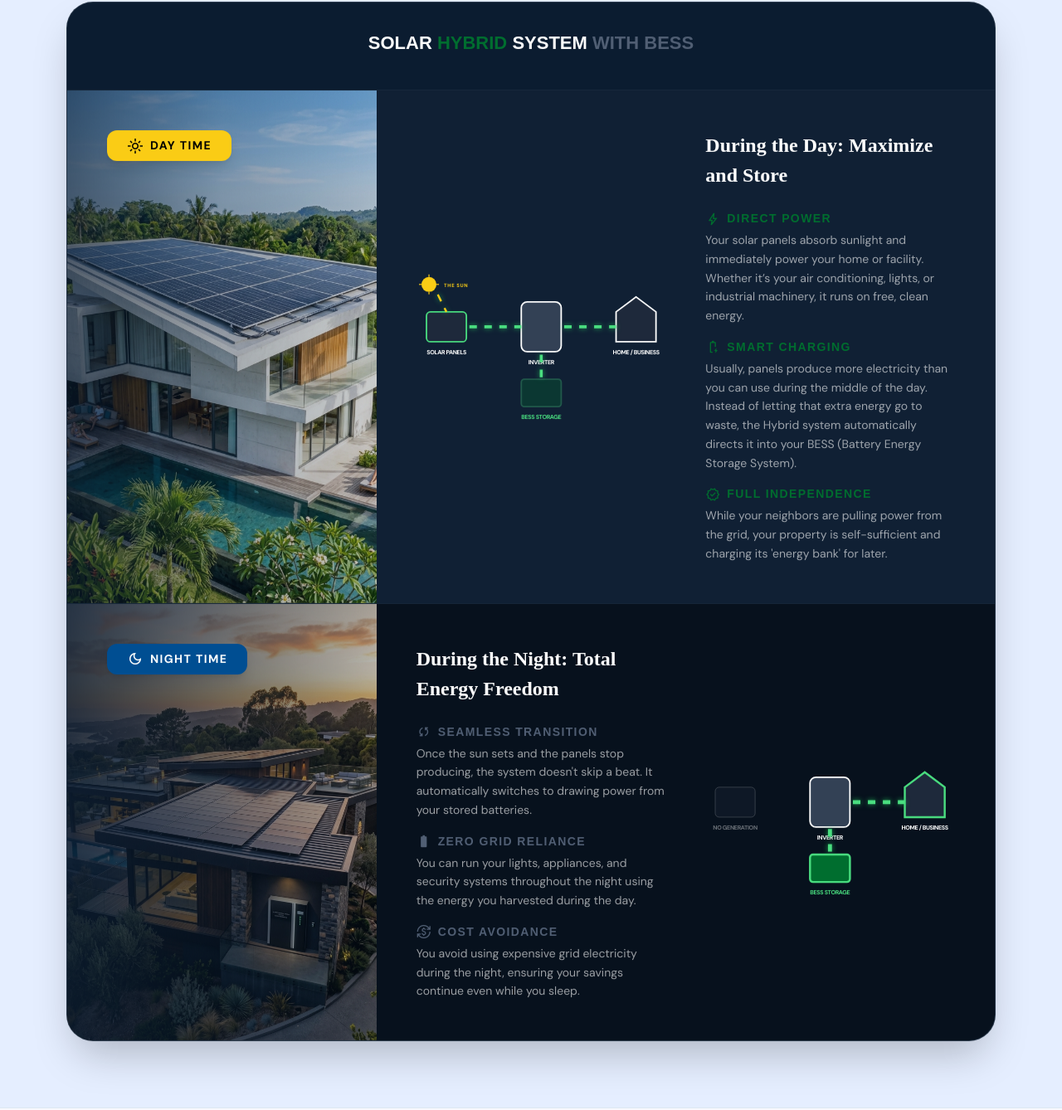
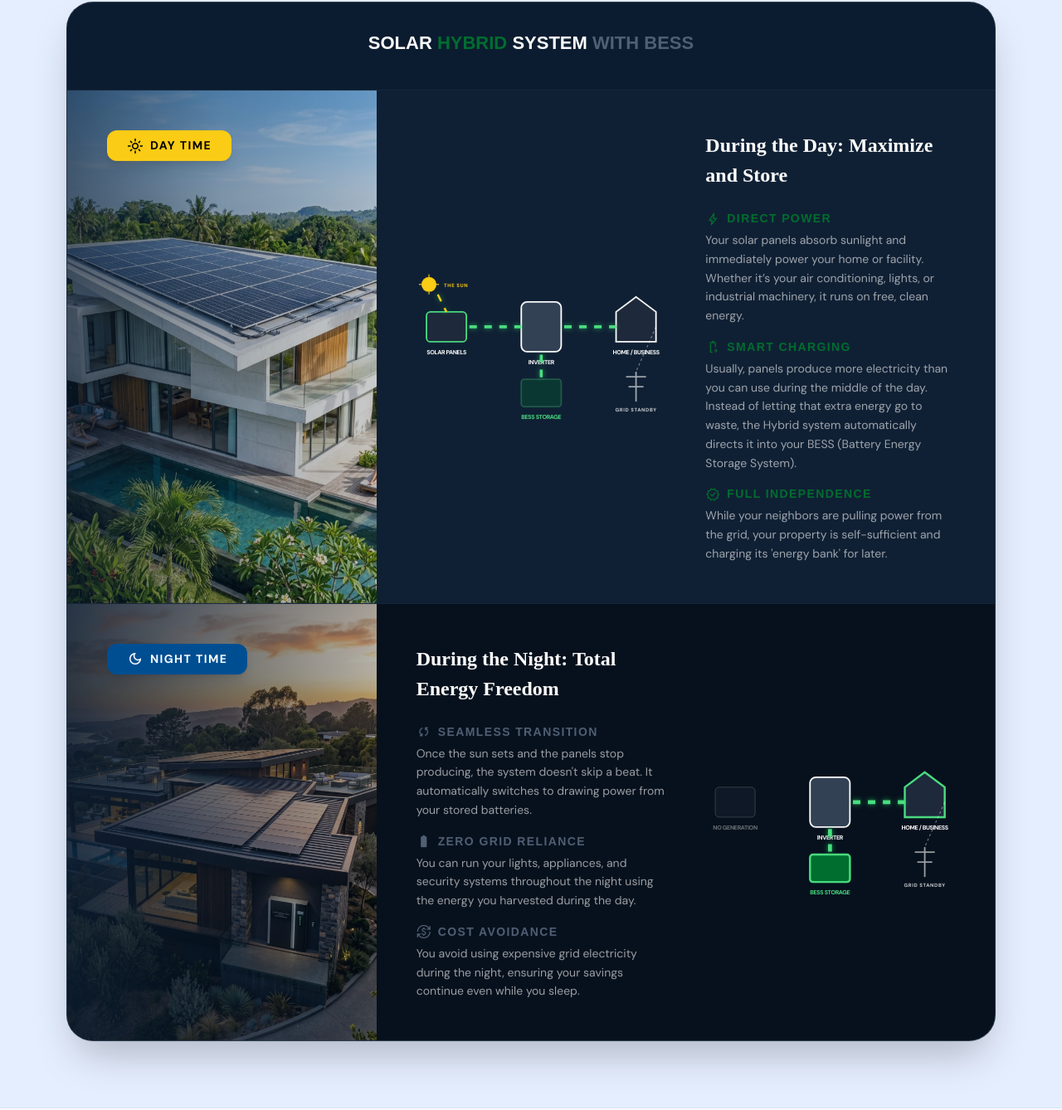
Before and after one commit to davetanyongrui-ops/mysolar.id1, a plain HTML site: page how-it-works.html in a window 1280 px wide. Shown: the part 1209-2547 px from the top of the page at 83% size. Drawn offline with nearby package versions, Linux system fonts and the light colour scheme; a web font is replaced by a local one.

Commit message:
Add Grid Standby visualization in how-it-works.html

```diff
--- a/how-it-works.html
+++ b/how-it-works.html
@@ -250,6 +250,12 @@
                       <path d="M100 110 L210 110" stroke="#4ade80" stroke-width="6" fill="none" class="flow-line-active" />
                       <path d="M290 110 L400 110" stroke="#4ade80" stroke-width="6" fill="none" class="flow-line-active" />
                       <path d="M250 160 L250 215" stroke="#4ade80" stroke-width="6" fill="none" class="flow-line-active" />
+                      <!-- Grid (Standby) -->
+                      <g>
+                        <path d="M440 200 L440 260 M420 210 L460 210 M425 230 L455 230" stroke="white" stroke-width="3" opacity="0.6" />
+                        <line x1="480" y1="110" x2="440" y2="200" stroke="white" stroke-width="2" stroke-dasharray="5,5" opacity="0.4" />
+                        <text x="440" y="280" fill="white" font-size="10" font-weight="900" text-anchor="middle" class="uppercase tracking-widest" opacity="0.8">Grid Standby</text>
+                      </g>
                   </svg>
               </div>
               <div class="flex flex-col gap-6">
@@ -327,6 +333,12 @@
                       <!-- Flow Lines -->
                       <path d="M250 215 L250 160" stroke="#4ade80" stroke-width="8" fill="none" class="flow-line-active" />
                       <path d="M290 110 L400 110" stroke="#4ade80" stroke-width="8" fill="none" class="flow-line-active" />
+                      <!-- Grid (Standby) -->
+                      <g>
+                        <path d="M440 200 L440 260 M420 210 L460 210 M425 230 L455 230" stroke="white" stroke-width="3" opacity="0.6" />
+                        <line x1="480" y1="110" x2="440" y2="200" stroke="white" stroke-width="2" stroke-dasharray="5,5" opacity="0.4" />
+                        <text x="440" y="280" fill="white" font-size="10" font-weight="900" text-anchor="middle" class="uppercase tracking-widest" opacity="0.8">Grid Standby</text>
+                      </g>
                   </svg>
               </div>
           </div>
```
